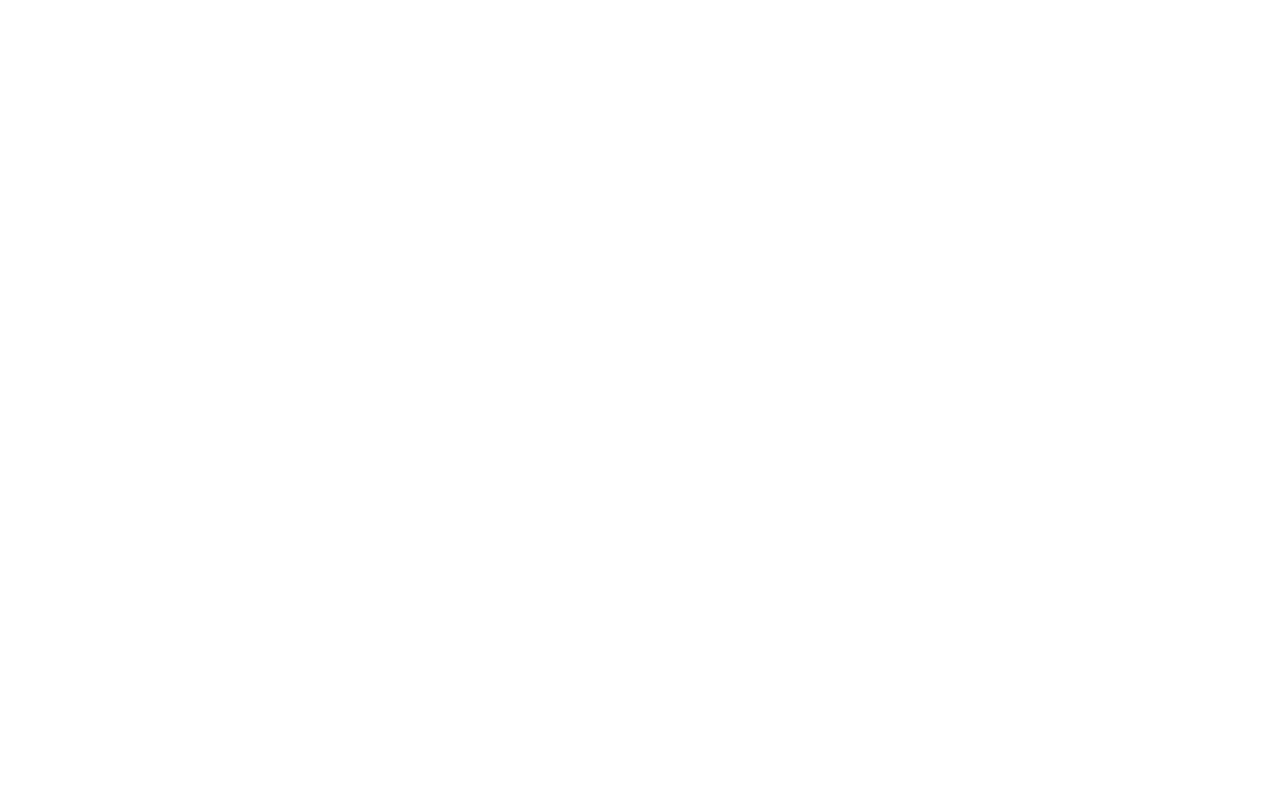
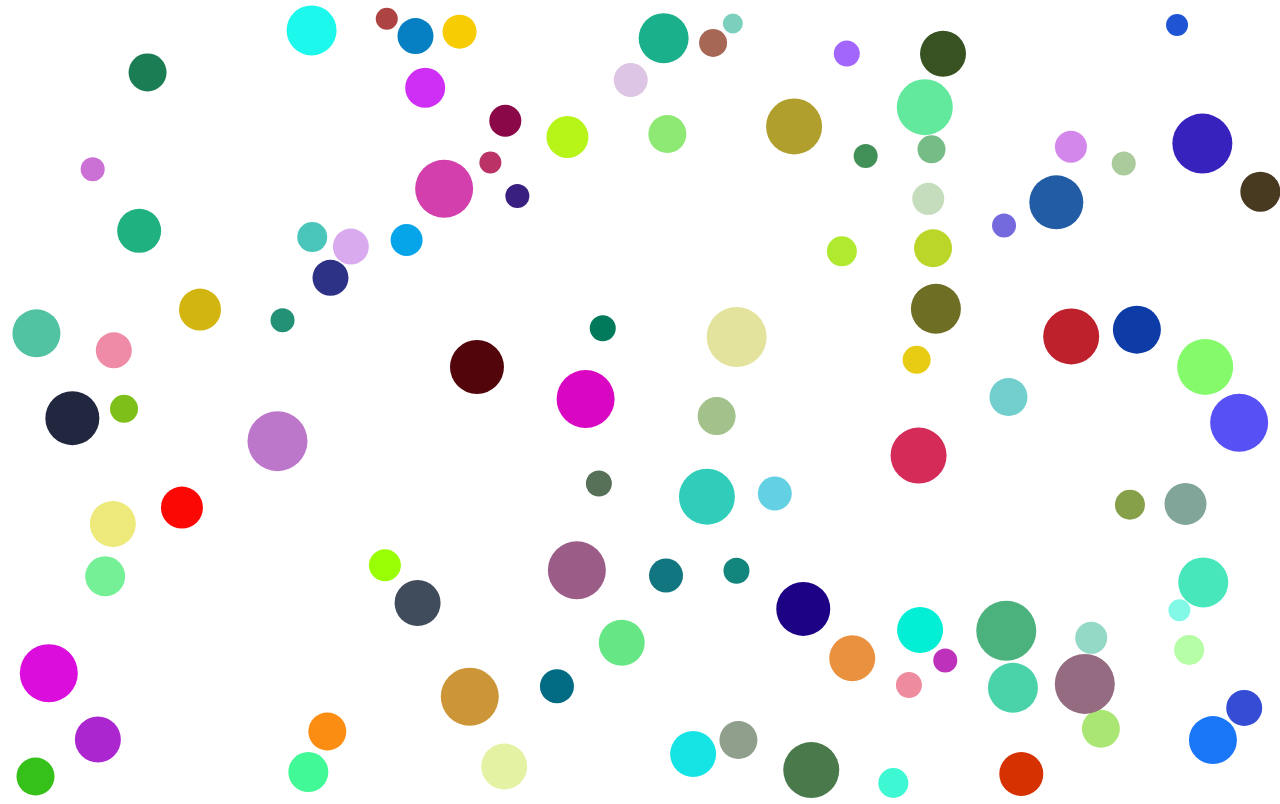
Before and after one commit to MichalIrzylowski/coliding_balls, a plain HTML site: page index.html in a window 1280 px wide. Drawn offline with Linux system fonts and the light colour scheme; the site is published under a folder, as on GitHub Pages, so addresses that start at the root find nothing.

Commit message:
Update index.html

```diff
--- a/index.html
+++ b/index.html
@@ -14,6 +14,6 @@
   </head>
   <body>
     <canvas></canvas>
-    <script src="/canvas.js"></script>
+    <script src="./canvas.js"></script>
   </body>
 </html>
```
